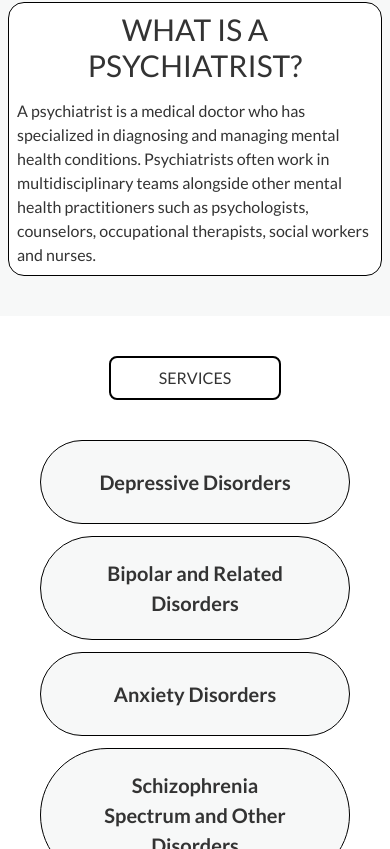
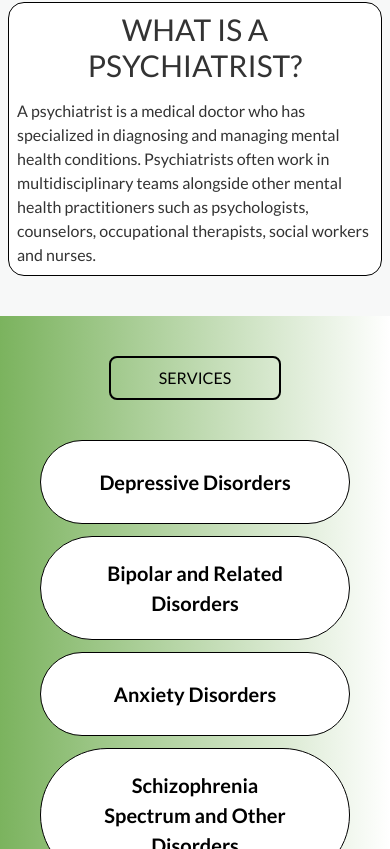
Before and after one commit to DuncanMoyo/drsinovuyomsutu, a Next.js app: page / in a window 390 px wide. Shown: the part 1151-2000 px from the top of the page. Built offline with nearby package versions, Linux system fonts and the light colour scheme.

Commit message:
color scheme issues

```diff
--- a/components/shared/Approach.tsx
+++ b/components/shared/Approach.tsx
@@ -33,7 +33,7 @@ const Approach = () => {
             height={500}
           />
         </motion.div>
-        <div className="flex flex-1 m-2 p-2 md:m-20 bg-white border border-black flex-col">
+        <div className="flex flex-1 m-2 p-2 md:m-20 bg-white border rounded-2xl border-black flex-col">
           <motion.h1
             initial={{ fontSize: "8px" }}
             animate={{ fontSize: "30px" }}
--- a/components/shared/Footer.tsx
+++ b/components/shared/Footer.tsx
@@ -4,7 +4,7 @@ import AnchorLink from "react-anchor-link-smooth-scroll";
 
 const Footer = () => {
   return (
-    <div className="bg-deepSeaBlue w-full md:px-40 mb:mt-5 mx-auto flex flex-col md:flex-row md:justify-around items-center pt-2 justify-center">
+    <div className="bg-emeraldMeadow w-full md:px-40 mb:mt-5 mx-auto flex flex-col md:flex-row md:justify-around items-center pt-2 justify-center">
       {/* <div className="flex flex-col">
         <div className="flex">
           <p className="mr-3">Call:</p>
--- a/components/shared/Header.tsx
+++ b/components/shared/Header.tsx
@@ -34,7 +34,7 @@ const Header = () => {
 
   return (
     <header
-      className={`w-full z-50 bg-deepSeaBlue md:fixed`}
+      className={`w-full z-50 bg-emeraldMeadow md:fixed`}
       style={{
         transition: "transform 0.3s ease",
         // transform: navVisible ? "translateY(0)" : "translateY(-100%)",
@@ -72,7 +72,7 @@ const Header = () => {
 
       {/* MOBILE VIEW */}
       <div
-        className={`fixed flex bg-black overflow-x-hidden z-50 shadow-md px-4 top-0 left-0 right-0 w-full justify-between py-3 items-center md:hidden ${
+        className={`fixed flex bg-emeraldMeadow overflow-x-hidden z-50 shadow-md px-4 top-0 left-0 right-0 w-full justify-between py-3 items-center md:hidden ${
           toggle ? "transition-all ease-out duration-500" : ""
         }`}
         style={{
@@ -97,7 +97,7 @@ const Header = () => {
         />
       </div>
       {toggle && (
-        <div className="flex fixed top-10 bottom-0 left-0 right-0 z-30 md:hidden pt-20 bg-black shadow-md border-b h-screen border-gray flex-col transition-all ease-out duration-500">
+        <div className="flex fixed top-10 bottom-0 left-0 right-0 z-30 md:hidden pt-20 bg-emeraldMeadow shadow-md border-b h-screen border-gray flex-col transition-all ease-out duration-500">
           {navLinks.map(({ name, url }, index) => (
             <AnchorLink
               onClick={() => setToggle(false)}
--- a/components/shared/Profile.tsx
+++ b/components/shared/Profile.tsx
@@ -10,7 +10,7 @@ const Profile = () => {
         id="profile"
         className="h-full w-screen mx-auto max-w-7xl flex flex-col md:flex-row rounded-2xl pt-16"
       >
-        <div className="h-full flex-1 m-2 md:m-16 flex-col order-2 md:order-1 bg-white border border-black">
+        <div className="h-full flex-1 m-2 md:m-16 flex-col order-2 md:order-1 bg-white border border-black rounded-2xl">
           <motion.h1
             initial={{ fontSize: "0px" }}
             animate={{ fontSize: "30px" }}
--- a/components/shared/Services.tsx
+++ b/components/shared/Services.tsx
@@ -11,7 +11,7 @@ type ServiceCardProps = {
 
 const ServiceCard = ({ condition }: ServiceCardProps) => {
   return (
-    <Tilt className="xs:w-[250px] w-full h-full bg-background rounded-full cursor-pointer mx-auto border border-black">
+    <Tilt className="xs:w-[250px] w-full h-full bg-white rounded-full cursor-pointer mx-auto border border-black">
       <motion.div className="w-full p-[1px] rounded-[20px]">
         <div
           // @ts-ignore
@@ -22,7 +22,7 @@ const ServiceCard = ({ condition }: ServiceCardProps) => {
           }}
           className="rounded-[20px] py-5 px-12 min-h-[80px] md:min-h-[120px] flex justify-evenly items-center flex-col"
         >
-          <h3 className="text-[20px] font-bold text-center text-darkBrown">
+          <h3 className="text-[20px] font-bold text-center">
             {condition}
           </h3>
         </div>
@@ -34,14 +34,8 @@ const ServiceCard = ({ condition }: ServiceCardProps) => {
 const Services = () => {
   return (
     <div
-      className="w-full h-full"
-      // style={{
-      //   backgroundImage: 'url("/assets/images/services.jpg")',
-      //   backgroundSize: "auto",
-      //   backgroundPosition: "center",
-      // }}
-    >
-      <div className="w-full h-full md:h-screen bg-white">
+      className="w-full h-full bg-gradient-to-r from-emeraldMeadow to-transparent">
+      <div className="w-full h-full md:h-screen">
         <div
           id="services"
           className="h-full md:h-screen w-screen mx-auto max-w-7xl flex flex-col items-center md:mb-20 mb-5"
@@ -52,7 +46,7 @@ const Services = () => {
             transition={{ duration: 1 }}
             className="border-solid border-black mt-10 px-10 md:mx-96 border-2 rounded-lg text-center"
           >
-            <h1 className="text-base m-2 md:text-5xl uppercase text-darkBrown">
+            <h1 className="text-base m-2 md:text-5xl uppercase">
               Services
             </h1>
           </motion.div>
```
